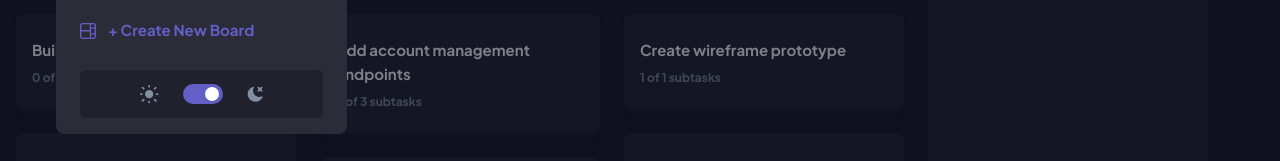
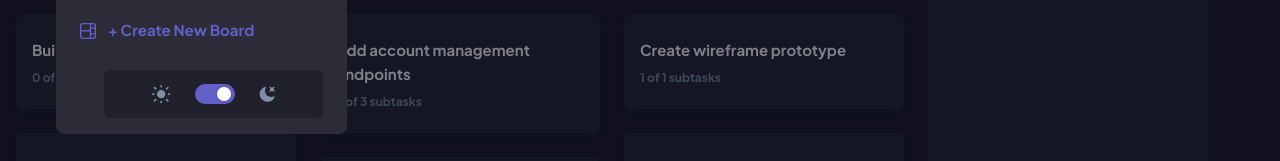
Before and after one commit to PedroEnciso/kanban-app, a React (Vite) app: page / in a window 1280 px wide. Both pictures are taken after a click on the button "Platform Launch". Shown: the part 281-442 px from the top of the page. Built offline with nearby package versions, Linux system fonts and the light colour scheme.

Commit message:
remove margins for ThemeSelector

```diff
--- a/src/components/Boards/SelectBoardContainer.jsx
+++ b/src/components/Boards/SelectBoardContainer.jsx
@@ -40,7 +40,9 @@ function SelectBoardContainer({ onAddBoard, onClose }) {
           type="add"
         />
       </ul>
-      <ThemeSelector />
+      <div className="ml-6 mt-4">
+        <ThemeSelector />
+      </div>
     </>
   );
 }
```
